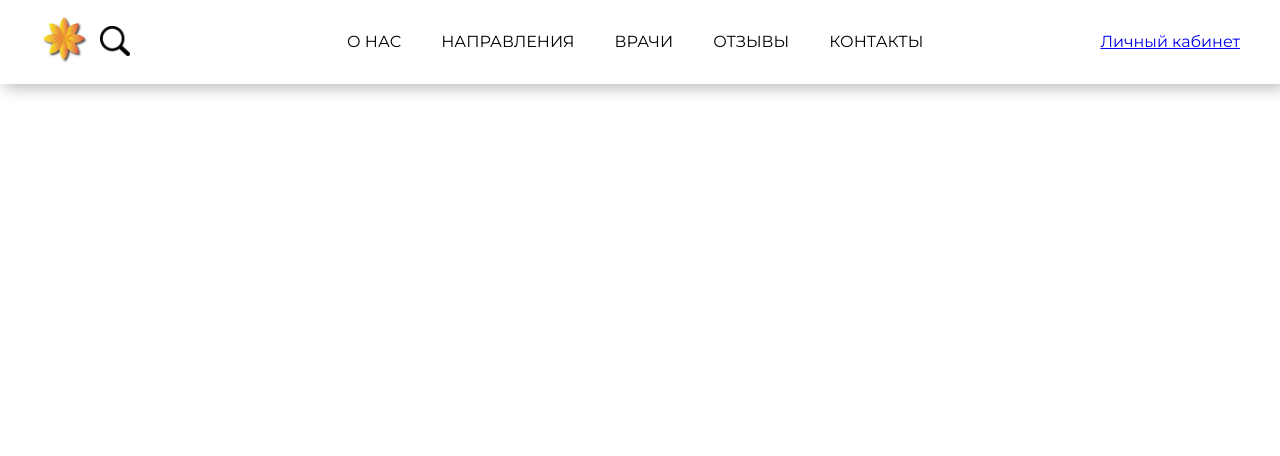
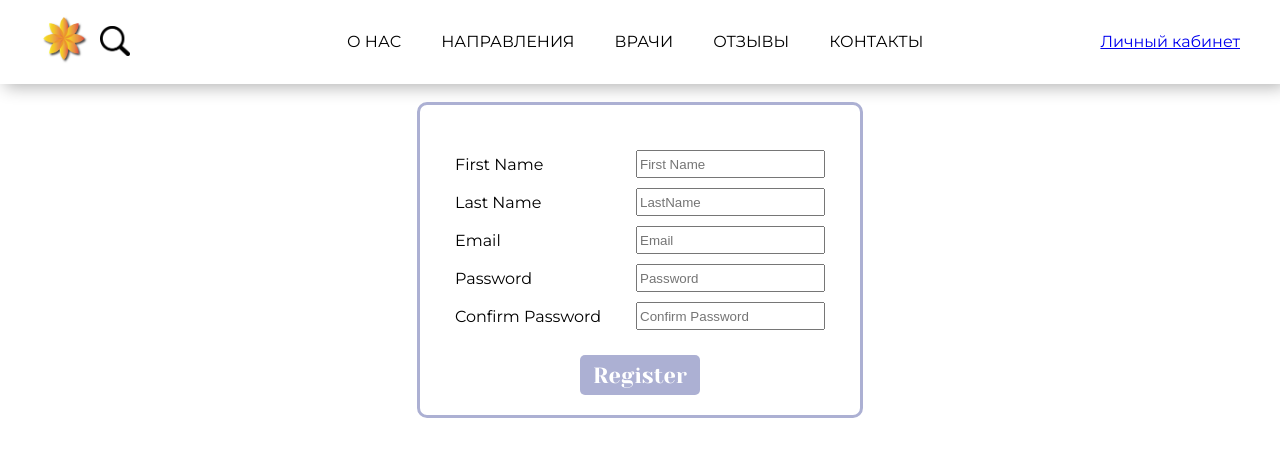
Before and after one commit to savelievamareena/diploma, a React (Create React App) app: page /account in a window 1280 px wide. Shown: the top 456 px of the page. Built offline with nearby package versions, Linux system fonts and the light colour scheme.

Commit message:
RegistrationForm style + auth props

```diff
--- a/src/App.js
+++ b/src/App.js
@@ -1,15 +1,32 @@
 import './styles/App.css';
 import Homepage from "./pages/Homepage"
 import Account from "./pages/Account";
+import Login from "./components/accountPage/Login";
+import Logout from "./components/accountPage/Logout";
 import { BrowserRouter, Routes, Route } from "react-router-dom";
 
 export default function App() {
+    const isAuthenticated = true;
+
+    function requireAuth(nextState, replace, next) {
+        if (!isAuthenticated) {
+            replace({
+                pathname: "/login",
+                state: {nextPathname: nextState.location.pathname}
+            });
+        }
+        next();
+    }
+
     return (
         <div className="App">
             <BrowserRouter>
                 <Routes>
-                    <Route index element={<Homepage />} />
-                    <Route path="account" element={<Account />} />
+                    <Route index element={<Homepage isAuthenticated={isAuthenticated} />} />
+                    <Route path="account" element={<Account isAuthenticated={isAuthenticated} />} onEnter={requireAuth}/>
+                    <Route path="register" element={<Account />} />
+                    <Route path="login" component={<Login/>}/>
+                    <Route path="logout" component={<Logout/> } onEnter={requireAuth} />
                 </Routes>
             </BrowserRouter>
         </div>
--- a/src/components/Header.js
+++ b/src/components/Header.js
@@ -5,7 +5,7 @@ import searchIcon from "../images/search-icon.png"
 import {Link} from "react-router-dom";
 
 
-export default function Header() {
+export default function Header(props) {
     function showDropdownMenu(event) {
         event.currentTarget.nextElementSibling.style.display = 'flex';
     }
@@ -82,7 +82,7 @@ export default function Header() {
                     <li>КОНТАКТЫ</li>
                 </ul>
                 <div className="header--cabinet">
-                    <Link to="/account">Личный кабинет</Link>
+                    <Link to="/account">{props.isAuthenticated ? "Личный кабинет" : "Вход/Регистрация"}</Link>
                 </div>
             </div>
         </div>
--- /dev/null
+++ b/src/components/accountPage/RegistrationForm.js
@@ -0,0 +1,35 @@
+import React from "react";
+import '../../styles/AccountForms.css';
+
+export default function RegistrationForm() {
+
+    return(
+        <div className="form">
+            <div className="form-body">
+                <div className="username form--row">
+                    <label className="form__label" htmlFor="firstName">First Name </label>
+                    <input className="form__input" type="text" id="firstName" placeholder="First Name" />
+                </div>
+                <div className="lastname form--row">
+                    <label className="form__label" htmlFor="lastName">Last Name </label>
+                    <input type="text" name="" id="lastName" className="form__input" placeholder="LastName"/>
+                </div>
+                <div className="email form--row">
+                    <label className="form__label" htmlFor="email">Email </label>
+                    <input type="email" id="email" className="form__input" placeholder="Email"/>
+                </div>
+                <div className="password form--row">
+                    <label className="form__label" htmlFor="password">Password </label>
+                    <input className="form__input" type="password" id="password" placeholder="Password"/>
+                </div>
+                <div className="confirm-password form--row">
+                    <label className="form__label" htmlFor="confirmPassword">Confirm Password </label>
+                    <input className="form__input" type="password" id="confirmPassword" placeholder="Confirm Password"/>
+                </div>
+            </div>
+            <div className="form-footer">
+                <button type="submit" className="register-btn">Register</button>
+            </div>
+        </div>
+    )
+}
--- a/src/components/homePage/Reviews.js
+++ b/src/components/homePage/Reviews.js
@@ -3,8 +3,16 @@ import '../../styles/Homepage.css';
 import reviewsData from "../../dataSources/reviewsData.json"
 
 export default function Reviews() {
-    const [reviews] = React.useState(reviewsData.reviews);
+    const [reviews, setReviews] = React.useState(reviewsData.reviews);
     const [reviewShown, setReviewShown] = React.useState(reviews[0]);
+
+    fetch("http://localhost:8080/api/reviews")
+        .then(result => result.json())
+        .then(
+            (data) => {setReviews(data)}
+        )
+
+    console.log(reviews);
 
     function handleLeft() {
         setReviewShown(prevReviewShown => {
--- a/src/pages/Account.js
+++ b/src/pages/Account.js
@@ -1,10 +1,12 @@
 import React from "react"
 import Header from "../components/Header"
+import RegistrationForm from "../components/accountPage/RegistrationForm";
 
-export default function Account() {
+export default function Account(props) {
     return(
         <div>
-            <Header />
+            <Header isAuthenticated = {props.isAuthenticated} />
+            <RegistrationForm />
         </div>
     )
 }
--- a/src/pages/Homepage.js
+++ b/src/pages/Homepage.js
@@ -5,10 +5,10 @@ import AboutUs from "../components/homePage/AboutUs";
 import Reviews from "../components/homePage/Reviews";
 import Offers from "../components/homePage/Offers";
 
-export default function Homepage() {
+export default function Homepage(props) {
     return(
         <div className="homepage--wrapper">
-            <Header />
+            <Header isAuthenticated = {props.isAuthenticated} />
             <WelcomeBlock />
             <AboutUs />
             <Reviews />
--- /dev/null
+++ b/src/styles/AccountForms.css
@@ -0,0 +1,51 @@
+.form{
+    background-color: white;
+    width: 400px;
+    margin: 20px auto;
+    padding: 20px;
+    border: 3px solid #ACB0D3;
+    border-radius: 10px;
+}
+
+.form-body{
+    padding: 20px 10px;
+    text-align: left;
+    display: flex;
+    flex-direction: column;
+}
+
+.form-body > *{
+    padding: 5px;
+}
+
+.form__label{
+    width: 50%;
+}
+
+.form__input{
+    width: 50%;
+    height: 22px;
+}
+
+.footer{
+    text-align: center;
+}
+
+.form--row {
+    display: flex;
+    justify-content: space-between;
+    align-items: center;
+}
+
+.register-btn {
+    width: 120px;
+    height: 40px;
+    background-color: #ACB0D3;
+    font-size: 22px;
+    color: white;
+    font-family: 'Yeseva One', cursive;
+    outline: none;
+    cursor: pointer;
+    border-radius: 5px;
+    border: none;
+}
--- a/src/styles/Header.css
+++ b/src/styles/Header.css
@@ -51,6 +51,10 @@
     box-shadow: 0 0 0 2px rgb(255, 255, 255), 0.3em 0.3em 1em rgba(0, 0, 0, 0.3);
 }
 
+.header--dropdownMenu li {
+    cursor: pointer;
+}
+
 .header--logo {
     height: 50px;
     width: 50px;
```
Also changed, not shown: src/components/accountPage/Login.js (added), src/components/accountPage/Logout.js (added).
